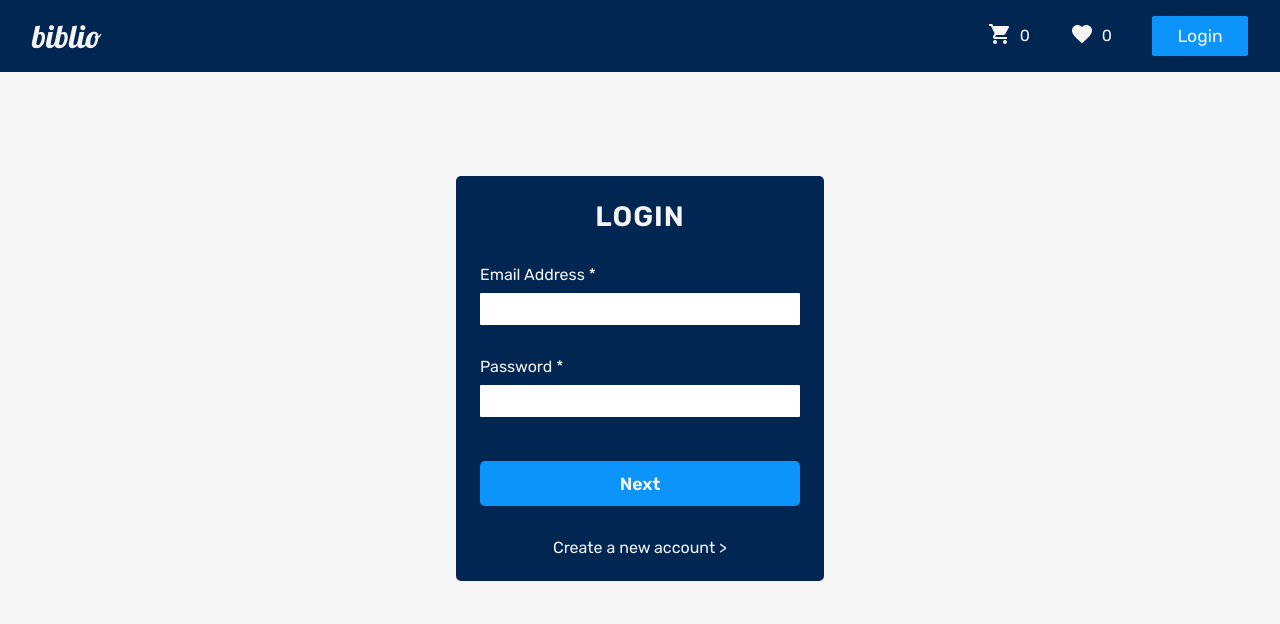
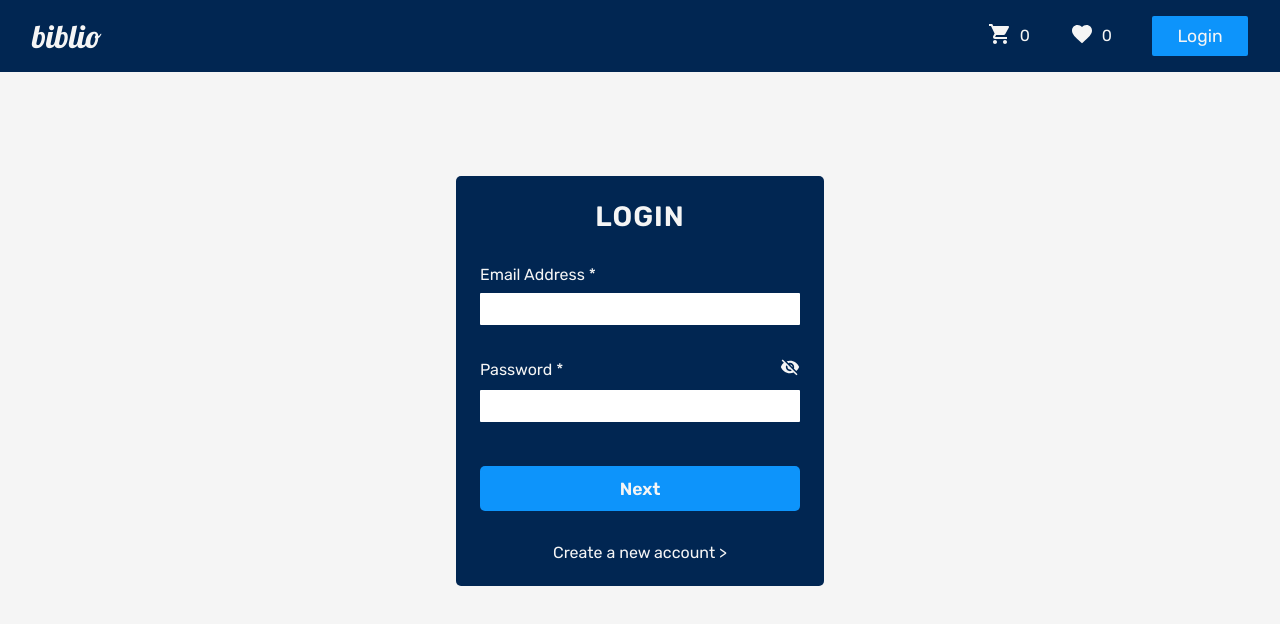
Before and after one commit to tejas-muthya37/biblio-1.0-review, a React (Create React App) app: page /login in a window 1280 px wide. Shown: the top 624 px of the page. Built offline with nearby package versions, Linux system fonts and the light colour scheme; what miragejs would draw is missing.

Commit message:
Feat: Show/Hide Password

```diff
--- a/src/Screens/Authenticate/Authenticate.js
+++ b/src/Screens/Authenticate/Authenticate.js
@@ -1,11 +1,14 @@
 import "./authenticate.css";
-import { useRef } from "react";
+import { useRef, useState } from "react";
 import Navbar from "./../../Components/Navbar/Navbar";
 import { Link, useNavigate } from "react-router-dom";
 import { useNavbar } from "./../../Context/navbar-context";
 import { useToast } from "./../../Context/toast-context";
+import VisibilityOffIcon from "@mui/icons-material/VisibilityOff";
+import VisibilityIcon from "@mui/icons-material/Visibility";
 
 function Authenticate(props) {
+  const [showPassword, setShowPassword] = useState(false);
   const { toggleToast, toastVisibility, toastColor, toastText } = useToast();
   const { setNavbarButtonText } = useNavbar();
   const emailPattern = /\S+@\S+\.\S+/;
@@ -101,9 +104,20 @@ function Authenticate(props) {
           </div>
           <div className="label-with-input">
             <label id="password-label" htmlFor="password">
-              Password *
+              <span>Password *</span>
+              <span onClick={() => setShowPassword(!showPassword)}>
+                {showPassword ? (
+                  <VisibilityIcon fontSize="small" />
+                ) : (
+                  <VisibilityOffIcon fontSize="small" />
+                )}
+              </span>
             </label>
-            <input ref={passwordRef} type="password" id="password" />
+            <input
+              ref={passwordRef}
+              type={showPassword ? "text" : "password"}
+              id="password"
+            />
           </div>
         </div>
 
--- a/src/Screens/Authenticate/authenticate.css
+++ b/src/Screens/Authenticate/authenticate.css
@@ -47,6 +47,9 @@
 .landing-inputs label {
     margin-bottom: 5px;
     color: whitesmoke;
+    display: flex;
+    justify-content: space-between;
+    align-items: center;
 }
 
 .landing-inputs .label-with-input input {
```
